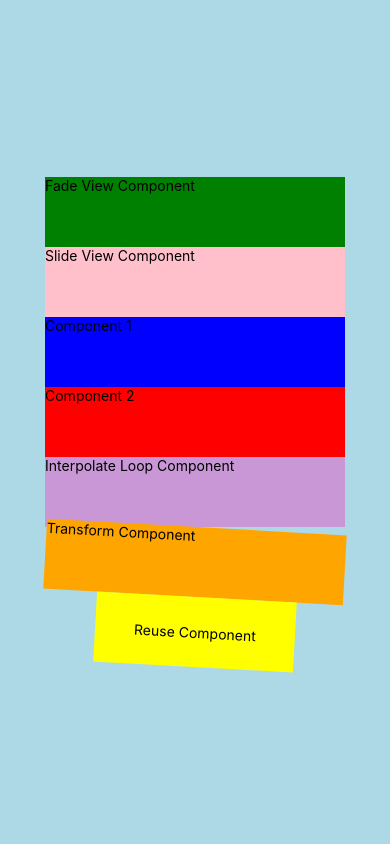
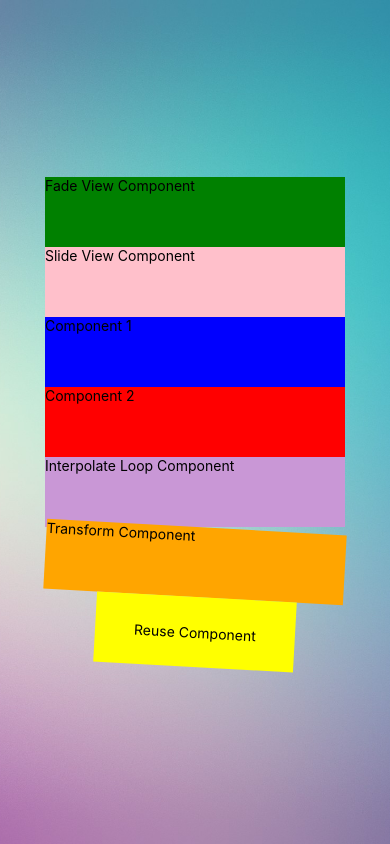
Before and after one commit to trquangtien/rn-animation, a React Native app: screen / in a window 390 px wide. Built offline with nearby package versions, Linux system fonts and the light colour scheme.

Commit message:
Dimensions to get window width and height

```diff
--- a/components/animation.component.js
+++ b/components/animation.component.js
@@ -1,5 +1,5 @@
 import React from 'react';
-import { View, Text } from 'react-native';
+import { Text, ImageBackground, Dimensions } from 'react-native';
 import FadeView from './fade-view.component';
 import Left2RightView from './left2right-view.component';
 import MultipleAnimation from './multiple-animation.view.component';
@@ -7,15 +7,19 @@ import Interpolate from './interpolate.component';
 import Transform from './transform.component';
 import ReuseComponent from './reuse.component';
 
+const { width, height } = Dimensions.get('window');
+import backgroundImage from './../assets/gradient.jpg';
+
 export default class Animation extends React.Component {
   render() {
     return (
-      <View
+      <ImageBackground
+        source={backgroundImage}
         style={{
-          flex: 1,
+          width,
+          height,
           justifyContent: 'center',
-          alignItems: 'center',
-          backgroundColor: 'lightblue'
+          alignItems: 'center'
         }}>
         <FadeView />
         <Left2RightView />
@@ -23,11 +27,10 @@ export default class Animation extends React.Component {
         <Interpolate />
         <Transform />
 
-        {/* Reuse component */}
         <ReuseComponent style={{ width: 200, justifyContent: 'center', alignItems: 'center', backgroundColor: 'yellow' }}>
           <Text>Reuse Component</Text>
         </ReuseComponent>
-      </View>
+      </ImageBackground>
     );
   }
 }
--- a/components/multiple-animation.view.component.js
+++ b/components/multiple-animation.view.component.js
@@ -6,22 +6,29 @@ export default class MultipleAnimation extends React.Component {
     super(props);
     this.state = {
       slideAnim1: new Animated.Value(-1000),
+      fadeAnim: new Animated.Value(0),
       slideAnim2: new Animated.Value(-1000)
     };
   }
 
   componentDidMount() {
-    const anim1 = Animated.timing(this.state.slideAnim1, { toValue: 0, duration: 1000 });
-    const anim2 = Animated.timing(this.state.slideAnim2, { toValue: 0, duration: 1000 });
+    let slideAnim1 = Animated.timing(this.state.slideAnim1, { toValue: 0, duration: 1000 });
+    let slideAnim2 = Animated.timing(this.state.slideAnim2, { toValue: 0, duration: 1000 });
 
-    // Animated.sequence([anim1, anim2]).start(); // sequence
-    // Animated.parallel([anim1, anim2]).start(); // parallel
-    Animated.stagger(200, [anim1, anim2]).start(); // parallel and delay for each animation by time
+    let fadeAnim = Animated.timing(this.state.fadeAnim, { toValue: 1, duration: 2500 });
+
+    // Animated.sequence([slideAnim1, slideAnim2]).start(); // sequence
+    // Animated.parallel([slideAnim1, slideAnim2]).start(); // parallel
+
+    let staggerAnimation = Animated.stagger(200, [slideAnim1, slideAnim2]); // parallel and delay for each animation by time
+    Animated.parallel([staggerAnimation, fadeAnim]).start();
   }
 
   render() {
-    const marginLeft1 = this.state.slideAnim1;
-    const marginLeft2 = this.state.slideAnim2;
+    let marginLeft1 = this.state.slideAnim1;
+    let marginLeft2 = this.state.slideAnim2;
+
+    let opacity = this.state.fadeAnim;
 
     return (
       <View>
@@ -30,7 +37,8 @@ export default class MultipleAnimation extends React.Component {
             width: 300,
             height: 70,
             backgroundColor: 'blue',
-            marginLeft: marginLeft1
+            marginLeft: marginLeft1,
+            opacity
           }}>
           <Text>Component 1</Text>
         </Animated.View>
@@ -40,7 +48,8 @@ export default class MultipleAnimation extends React.Component {
             width: 300,
             height: 70,
             backgroundColor: 'red',
-            marginLeft: marginLeft2
+            marginLeft: marginLeft2,
+            opacity
           }}>
           <Text>Component 2</Text>
         </Animated.View>
```
Also changed, not shown: assets/gradient.jpg (added).
